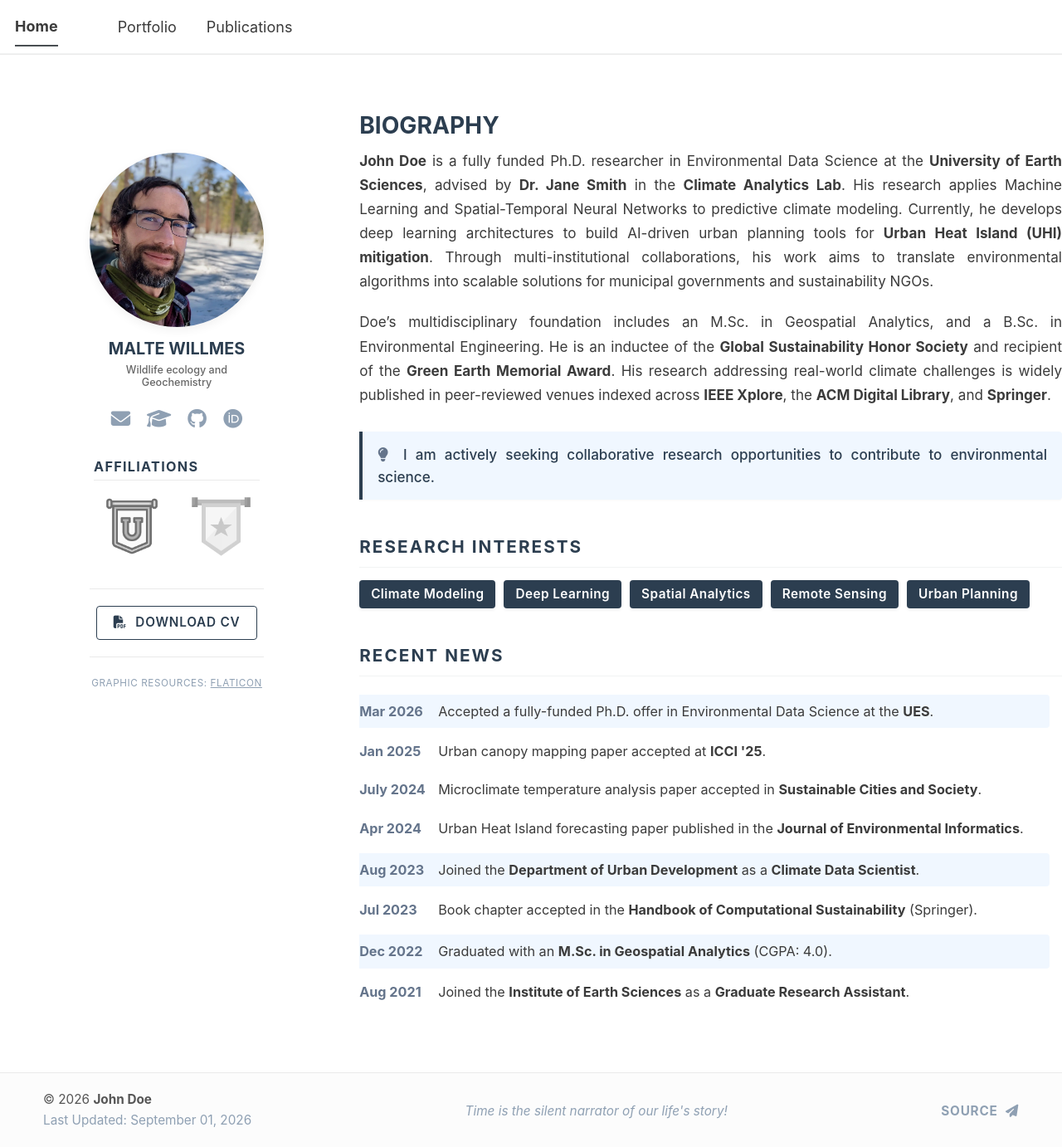
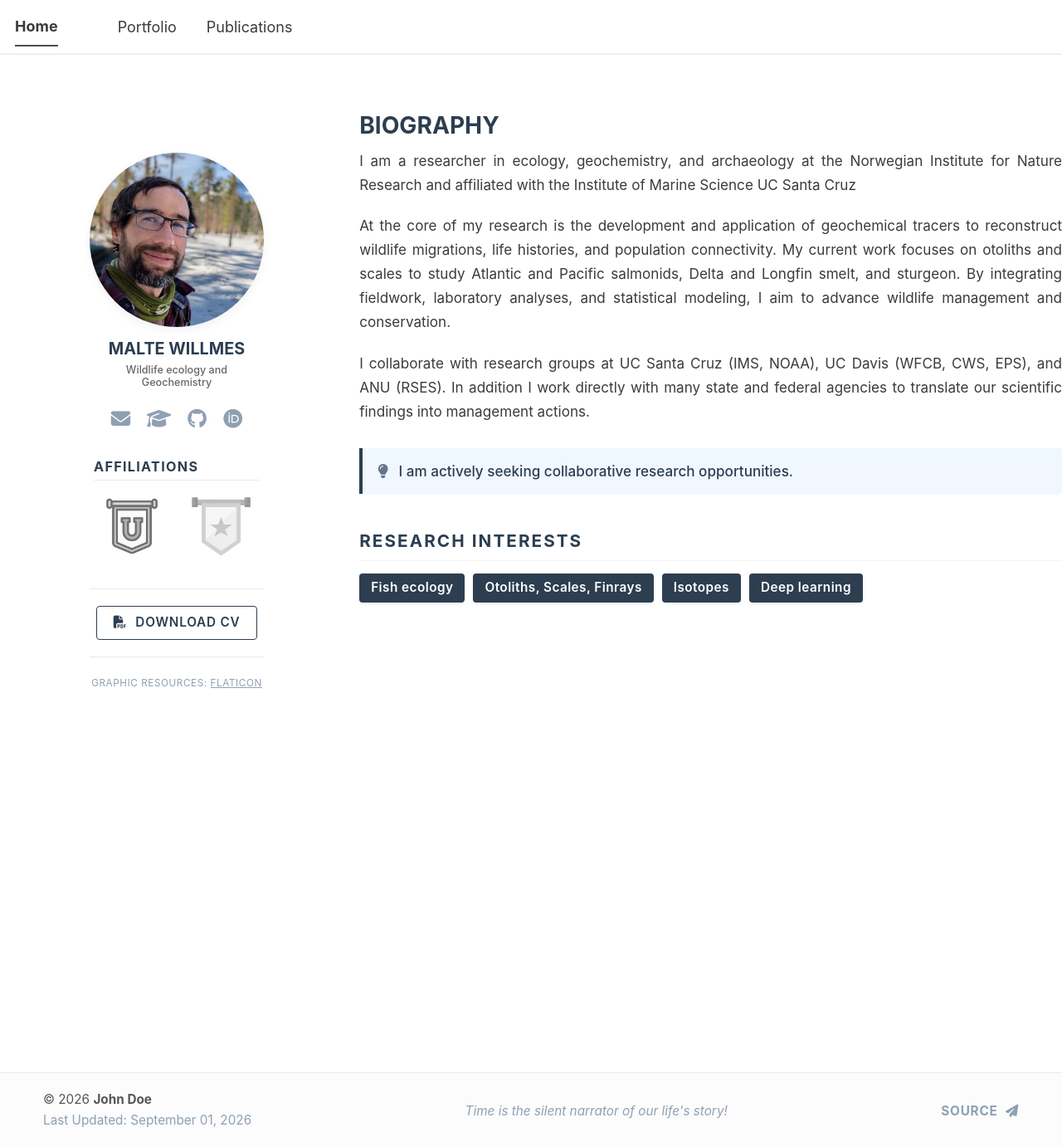
Before and after one commit to MalteWillmes/maltewillmes.github.io, a Jekyll site: the page built from _pages/about.md, in a window 1280 px wide and 1382 px high. Shown: the whole window at 83% size. Built offline with Jekyll 4.4.1, drawn with Linux system fonts in a browser that asks for light colours; a script bundle is joined from its source files by our own code; library files that are not in the unit come from our copies.

Commit message:
Revise biography and research interests in about.md
Updated the biography section to reflect new research focus and collaborations. Removed outdated information and added new research interests.

```diff
--- a/_pages/about.md
+++ b/_pages/about.md
@@ -185,67 +185,25 @@ redirect_from:
 </style>
 
 <div class="content-text">
-  <strong>John Doe</strong> is a fully funded Ph.D. researcher in Environmental Data Science at the <strong>University of Earth Sciences</strong>, advised by <strong>Dr. Jane Smith</strong> in the <strong>Climate Analytics Lab</strong>. His research applies Machine Learning and Spatial-Temporal Neural Networks to predictive climate modeling. Currently, he develops deep learning architectures to build AI-driven urban planning tools for <strong>Urban Heat Island (UHI) mitigation</strong>. Through multi-institutional collaborations, his work aims to translate environmental algorithms into scalable solutions for municipal governments and sustainability NGOs.
+I am a researcher in ecology, geochemistry, and archaeology at the Norwegian Institute for Nature Research and affiliated with the Institute of Marine Science UC Santa Cruz
 </div>
 
 <div class="content-text">
-  Doe’s multidisciplinary foundation includes an M.Sc. in Geospatial Analytics, and a B.Sc. in Environmental Engineering. He is an inductee of the <strong>Global Sustainability Honor Society</strong> and recipient of the <strong>Green Earth Memorial Award</strong>. His research addressing real-world climate challenges is widely published in peer-reviewed venues indexed across <strong>IEEE Xplore</strong>, the <strong>ACM Digital Library</strong>, and <strong>Springer</strong>.
+At the core of my research is the development and application of geochemical tracers to reconstruct wildlife migrations, life histories, and population connectivity. My current work focuses on otoliths and scales to study Atlantic and Pacific salmonids, Delta and Longfin smelt, and sturgeon. By integrating fieldwork, laboratory analyses, and statistical modeling, I aim to advance wildlife management and conservation.
+</div>
+
+<div class="content-text">
+I collaborate with research groups at UC Santa Cruz (IMS, NOAA), UC Davis (WFCB, CWS, EPS), and ANU (RSES). In addition I work directly with many state and federal agencies to translate our scientific findings into management actions.
 </div>
 
 <div class="collab-box" style="text-align: justify; text-justify: inter-word;">
-  <i class="fas fa-lightbulb" style="color: #64748b; margin-right: 8px;"></i> I am actively seeking collaborative research opportunities to contribute to environmental science.
+  <i class="fas fa-lightbulb" style="color: #64748b; margin-right: 8px;"></i> I am actively seeking collaborative research opportunities.
 </div>
 
 <h2 class="section-title">Research Interests</h2>
 <div class="interest-pills">
-  <span class="pill">Climate Modeling</span>
-  <span class="pill">Deep Learning</span>
-  <span class="pill">Spatial Analytics</span>
-  <span class="pill">Remote Sensing</span>
-  <span class="pill">Urban Planning</span>
+  <span class="pill">Fish ecology</span>
+  <span class="pill">Otoliths, Scales, Finrays</span>
+  <span class="pill">Isotopes</span>
+  <span class="pill">Deep learning</span>
 </div>
-
-<h2 class="section-title">Recent News</h2>
-<div class="news-scroll-container">
-
-  <div class="timeline-item milestone">
-    <div class="timeline-date">Mar 2026</div>
-    <div class="timeline-content">Accepted a fully-funded Ph.D. offer in Environmental Data Science at the <strong>UES</strong>.</div>
-  </div>
-
-  <div class="timeline-item">
-    <div class="timeline-date">Jan 2025</div>
-    <div class="timeline-content">Urban canopy mapping paper accepted at <strong>ICCI '25</strong>.</div>
-  </div>
-
-  <div class="timeline-item">
-    <div class="timeline-date">July 2024</div>
-    <div class="timeline-content">Microclimate temperature analysis paper accepted in <strong>Sustainable Cities and Society</strong>.</div>
-  </div>
-
-  <div class="timeline-item">
-    <div class="timeline-date">Apr 2024</div>
-    <div class="timeline-content">Urban Heat Island forecasting paper published in the <strong>Journal of Environmental Informatics</strong>.</div>
-  </div>
-
-  <div class="timeline-item milestone">
-    <div class="timeline-date">Aug 2023</div>
-    <div class="timeline-content">Joined the <strong>Department of Urban Development</strong> as a <strong>Climate Data Scientist</strong>.</div>
-  </div>
-
-  <div class="timeline-item">
-    <div class="timeline-date">Jul 2023</div>
-    <div class="timeline-content">Book chapter accepted in the <strong>Handbook of Computational Sustainability</strong> (Springer).</div>
-  </div>
-
-  <div class="timeline-item milestone">
-    <div class="timeline-date">Dec 2022</div>
-    <div class="timeline-content">Graduated with an <strong>M.Sc. in Geospatial Analytics</strong> (CGPA: 4.0).</div>
-  </div>
-
-  <div class="timeline-item">
-    <div class="timeline-date">Aug 2021</div>
-    <div class="timeline-content">Joined the <strong>Institute of Earth Sciences</strong> as a <strong>Graduate Research Assistant</strong>.</div>
-  </div>
-
-</div>
```
